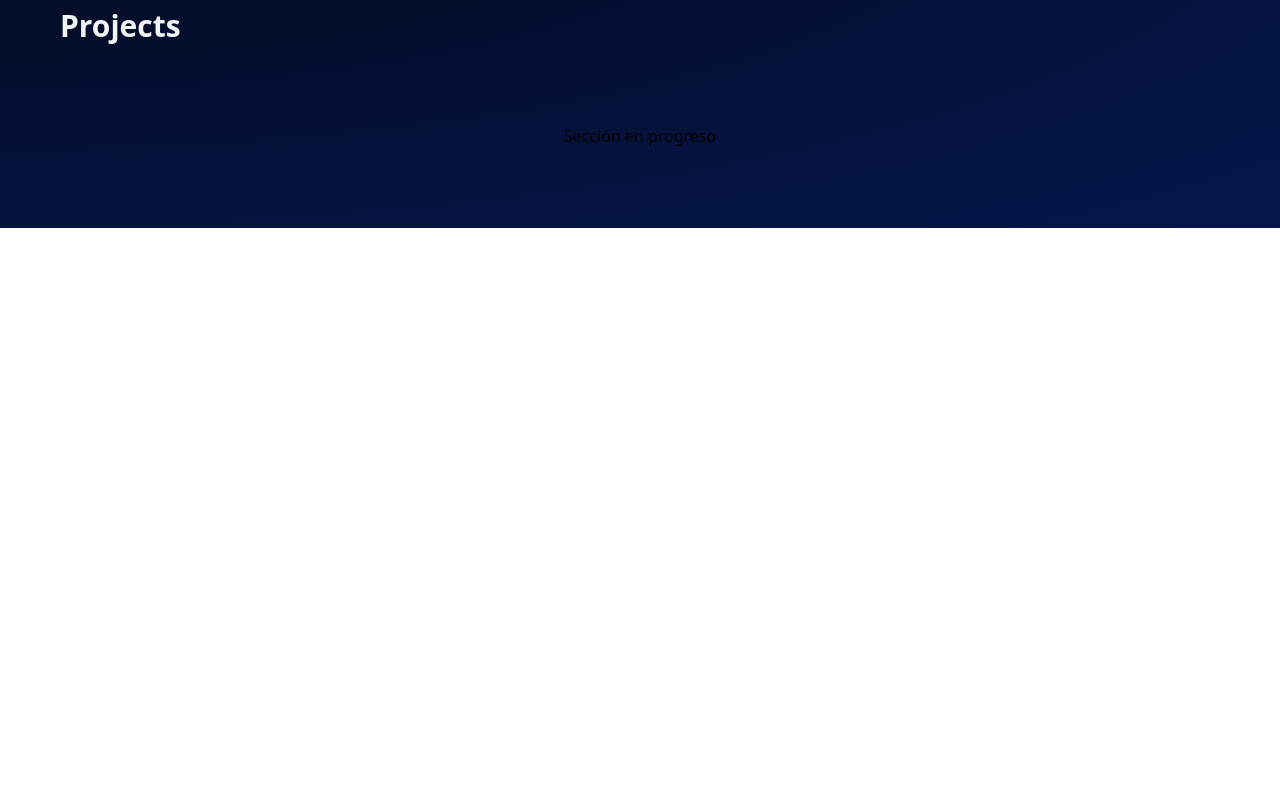
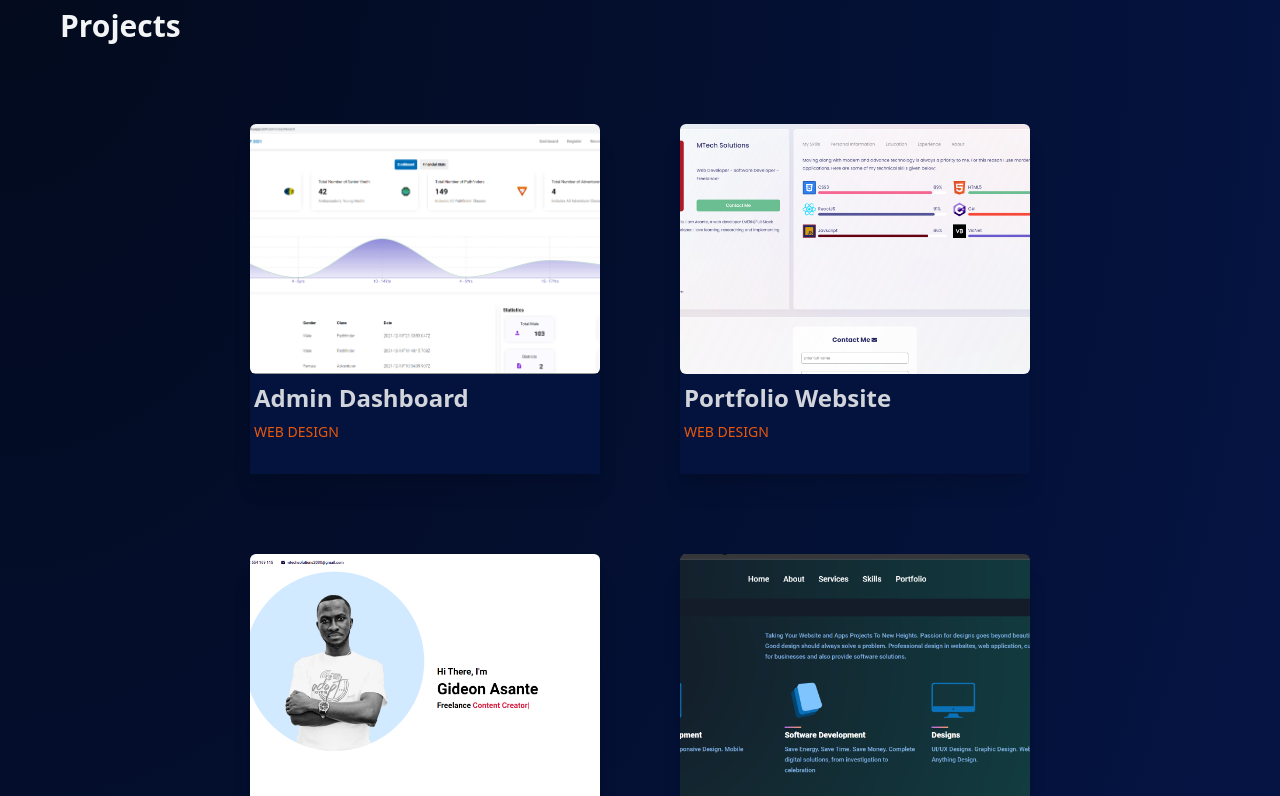
Before and after one commit to tecni2/Portfolio_React, a React (Vite) app: page / in a window 1280 px wide. Shown: the part 2700-3496 px from the top of the page. Before the commit the page ends 2928 px from the top, so only its background shows below. Built offline with nearby package versions, Linux system fonts and the light colour scheme.

Commit message:
Add project imagen and name

```diff
--- a/src/components/Works.jsx
+++ b/src/components/Works.jsx
@@ -6,9 +6,26 @@ const Works = () => {
       <h4 className="text-3xl font-bold text-black dark:text-gray-100 mt-10">
         Projects
       </h4>
-      <div className="flex flex-wrap gap-10 lg:gap-20 justify-center"
-      >
-        <h3>Sección en progreso</h3>
+      <div className="flex flex-wrap gap-10 lg:gap-20 justify-center">
+        {projects.map((p, index) => (
+          <div
+            key={index}
+            className="w-[350px] h-[350] cursor-pointer shadow-xl hover:scale-110 rounded-md"
+          >
+            <img
+              src={p.img}
+              alt={p.title}
+              className="w-full h-[250px] object-cover rounded-md"
+            />
+            <div className="w-full h-[100px] bg-gray-200 dark:bg-[#04133e]">
+
+              <h4 className="text-2xl text-black dark:text-gray-300 font-semibold py-2 px-1">
+                {p.title}
+              </h4>
+              <p className="text-sm text-orange-600 px-1 uppercase">{p.cat}</p>
+            </div>
+          </div>
+        ))}
       </div>
     </div>
   );
@@ -16,4 +33,4 @@ const Works = () => {
 
 export default Works;
 
-// 33:21
+// 32:05
```
